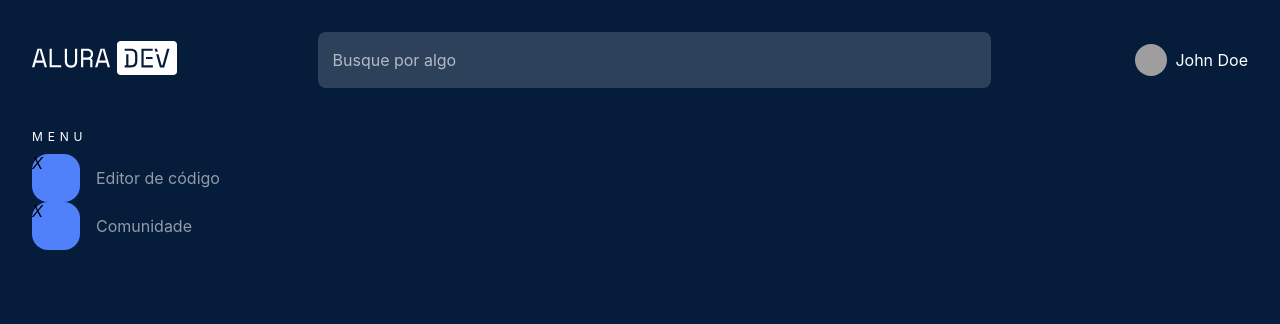
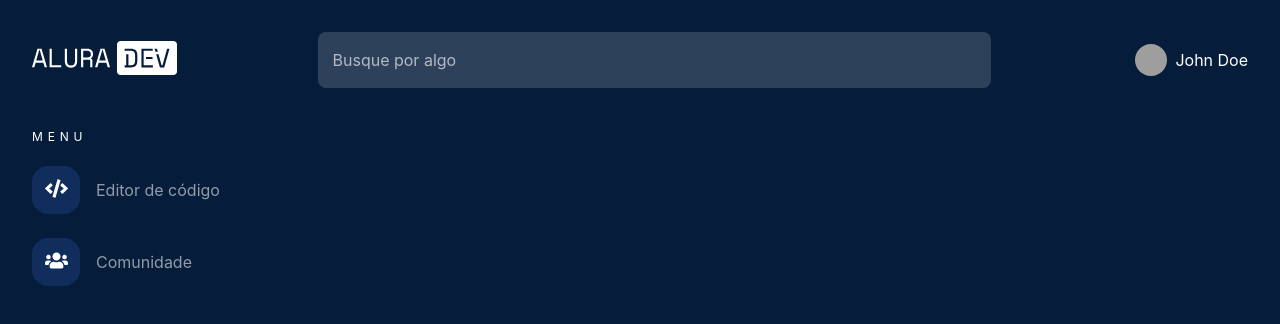
Before and after one commit to leomarzochi/challange-2-alura, a React (Create React App) app: page / in a window 1280 px wide. Shown: the top 324 px of the page. Built offline with nearby package versions, Linux system fonts and the light colour scheme; grey boxes are pictures that could not be loaded.

Commit message:
adapted sidebar

```diff
--- a/src/components/sidebar/menu-item/MenuItem.module.scss
+++ b/src/components/sidebar/menu-item/MenuItem.module.scss
@@ -4,12 +4,28 @@
 .menu {
   display: flex;
   align-items: center;
+  cursor: pointer;
+  margin: 1rem 0;
+
+  &:hover > div {
+    background-color: rgba($light-blue, 0.64);
+  }
+
+  &:hover > p {
+    color: rgba($white, 0.72);
+  }
 
   &__icon_container {
+    display: flex;
+    justify-content: center;
+    align-items: center;
     width: 3rem;
     height: 3rem;
     border-radius: 1rem;
-    background-color: $light-blue;
+    background-color: rgba($light-blue, 0.16);
+    & span {
+      color: rgba($white, 1);
+    }
   }
   &__title {
     font-family: $font-family;
--- a/src/components/sidebar/menu-item/MenuItem.tsx
+++ b/src/components/sidebar/menu-item/MenuItem.tsx
@@ -2,19 +2,21 @@ import styles from './MenuItem.module.scss';
 
 interface Props {
   title: string,
-  icon?: string
+  icon: JSX.Element
 }
 
 export const MenuItem = ({title, icon}: Props) => {
   return (
     <div className={styles.menu}>
       <div className={styles.menu__icon_container}>
-        <i className={styles.menu__icon}>X</i>
+        <span>
+          {icon}
+        </span>
       </div>
       <div style={{'width':  '1rem'}}></div>
-      <div className={styles.menu__title}>
+      <p className={styles.menu__title}>
         {title}
-      </div>
+      </p>
     </div>
   )
 }
```
